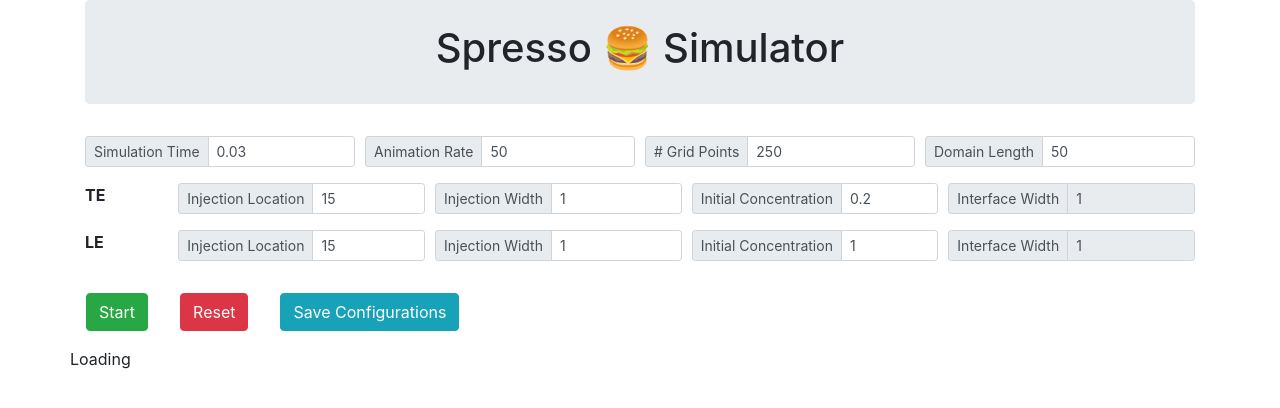
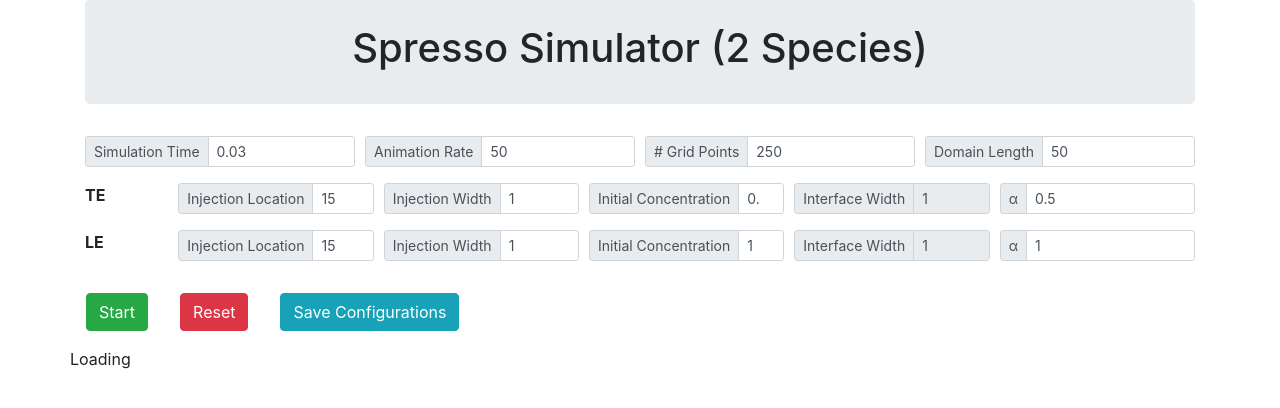
Before and after one commit to alvinsunyixiao/itp-websim, a React (Create React App) app: page / in a window 1280 px wide. Shown: the top 408 px of the page. Built offline with nearby package versions, Linux system fonts and the light colour scheme.

Commit message:
add alpha

```diff
--- a/src/App.js
+++ b/src/App.js
@@ -31,6 +31,7 @@ const default_input = {
       injection_amount: 0.2,
       injection_type:   'TE',
       interface_width:  1,
+      alpha:            0.5,
     },
     {
       injection_loc:    15,
@@ -38,6 +39,7 @@ const default_input = {
       injection_amount: 1.,
       injection_type:   'LE',
       interface_width:  1,
+      alpha:            1.,
     },
   ],
 };
@@ -130,10 +132,11 @@ class SimUI extends React.Component {
     const plot = (this.state.t !== undefined) ?
       <Plot
         className="mt-3"
-        data={this.state.data.map(ydata => {
+        data={this.state.data.map((ydata, idx) => {
           return {
             x: this.state.x,
             y: ydata,
+            name: this.state.species[idx].injection_type,
           };
         })}
         layout={{
@@ -284,6 +287,17 @@ class SimUI extends React.Component {
                 Interface width in [mm].
               </InputFloat>
             </Col>
+            <Col>
+              <InputFloat
+                hint="&alpha;"
+                placeholder=""
+                name={'alpha' + specie_idx}
+                update={(name, value) => setSpecieSpec('alpha', value)}
+                defaultValue={ default_input.species[specie_idx].alpha }
+              >
+                Quantity proportional to mobility, in [unit unclear].
+              </InputFloat>
+            </Col>
           </Form.Row>
           )})
         }
@@ -314,7 +328,7 @@ const App = function() {
     <Container>
       <Jumbotron className="p-4">
         <h1 className="header">
-          Spresso <span role="img" aria-label="burger">🍔</span> Simulator
+          Spresso Simulator (2 Species)
         </h1>
       </Jumbotron>
       <SimUI />
--- a/src/Spresso.js
+++ b/src/Spresso.js
@@ -74,7 +74,8 @@ export class Spresso {
     const concentration_sx = this.getCurrentConcentration();
     const new_concentration_sx = tf.tidy(() => this.model.execute({
       concentration_sx: concentration_sx,
-      alpha_s: tf.tensor([.5, 1.], [2], 'float32'),
+      alpha_s: tf.tensor(
+        this.input.species.map(specie => specie.alpha), [2], 'float32'),
       dt: tf.scalar(dt, 'float32'),
       dx: tf.scalar(dx, 'float32'),
     }));
```
